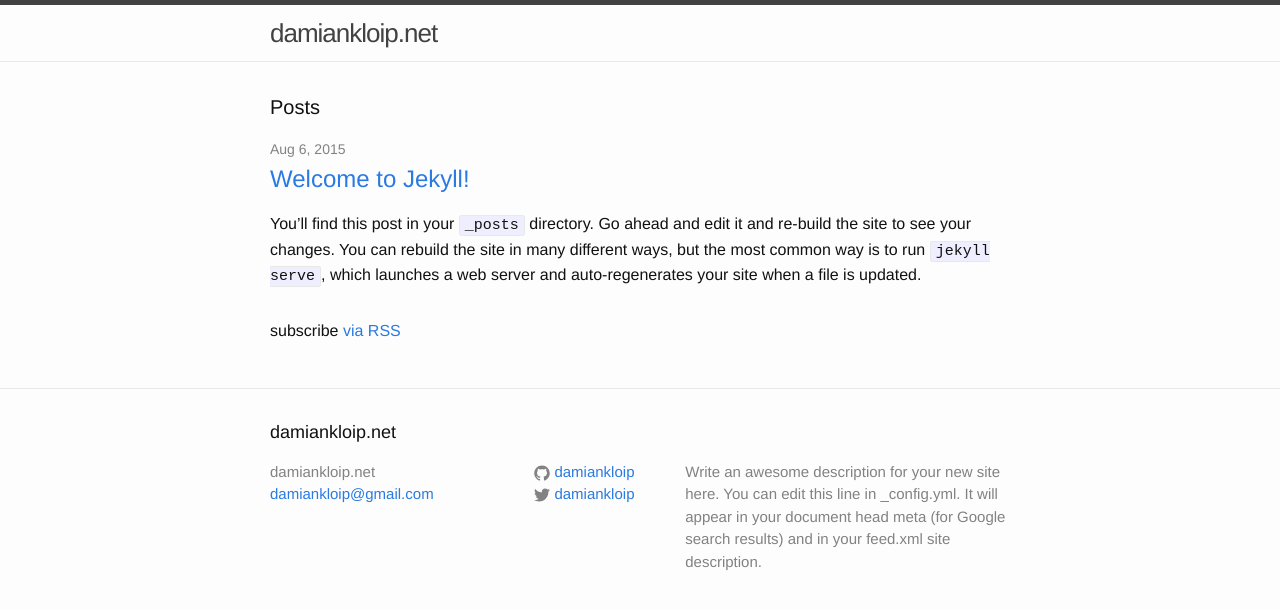
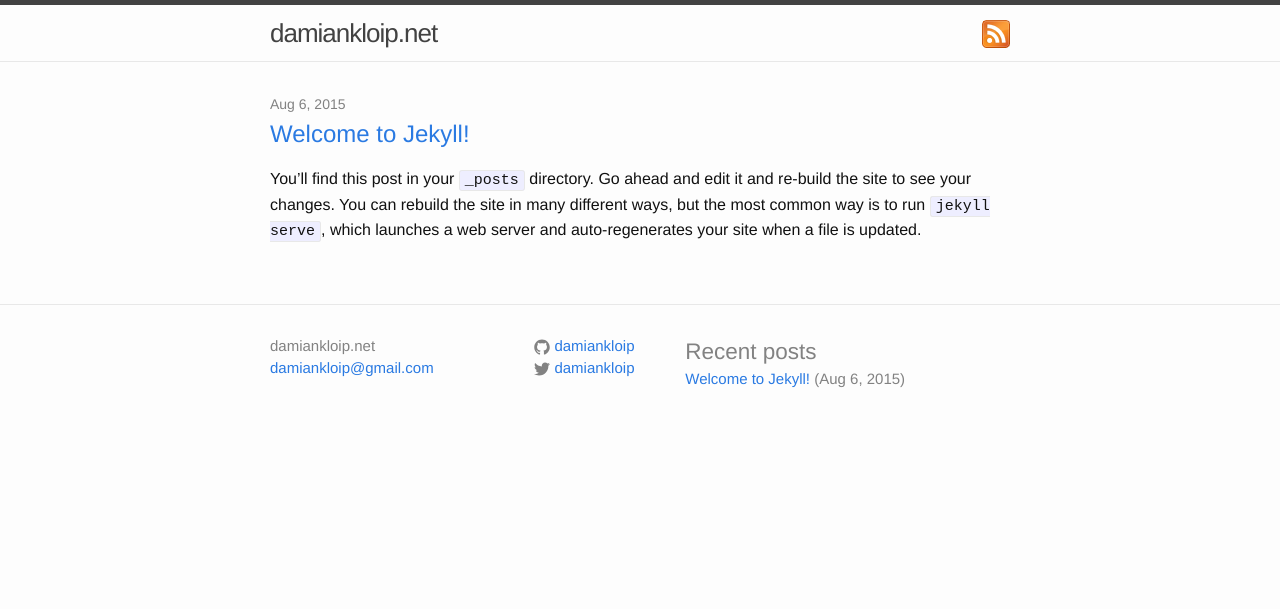
Before and after one commit to damiankloip/damiankloip.github.io, a Jekyll site: the page built from index.html, in a window 1280 px wide. Shown: the top 609 px of the page. Built offline with Jekyll 4.4.1, drawn with Linux system fonts in a browser that asks for light colours.

Commit message:
Added RSS icon, removed site title and description from footer, added recent posts to footer

```diff
--- a/_config.yml
+++ b/_config.yml
@@ -1,10 +1,7 @@
 # Site settings
 title: damiankloip.net
 email: damiankloip@gmail.com
-description: > # this means to ignore newlines until "baseurl:"
-  Write an awesome description for your new site here. You can edit this
-  line in _config.yml. It will appear in your document head meta (for
-  Google search results) and in your feed.xml site description.
+description:
 # the subpath of your site, e.g. /blog/
 baseurl: ""
 # the base hostname & protocol for your site
--- a/_includes/footer.html
+++ b/_includes/footer.html
@@ -1,8 +1,6 @@
 <footer class="site-footer">
 
   <div class="wrapper">
-
-    <h2 class="footer-heading">{{ site.title }}</h2>
 
     <div class="footer-col-wrapper">
       <div class="footer-col  footer-col-1">
@@ -46,7 +44,14 @@
       </div>
 
       <div class="footer-col  footer-col-3">
-        <p class="text">{{ site.description }}</p>
+        <div class="recent-posts">
+          <h2>Recent posts</h2>
+          <ul class="recent-post-list">
+            {% for post in site.posts limit:5 %}
+            <li><a href="{{ post.url | prepend: site.baseurl }}">{{ post.title }}</a> ({{ post.date | date: "%b %-d, %Y" }})</li>
+            {% endfor %}
+          </ul>
+        </div>
       </div>
     </div>
 
--- a/_includes/header.html
+++ b/_includes/header.html
@@ -1,26 +1,11 @@
 <header class="site-header">
 
   <div class="wrapper">
-
     <a class="site-title" href="{{ site.baseurl }}/">{{ site.title }}</a>
 
-    <nav class="site-nav">
-      <a href="#" class="menu-icon">
-        <svg viewBox="0 0 18 15">
-          <path fill="#424242" d="M18,1.484c0,0.82-0.665,1.484-1.484,1.484H1.484C0.665,2.969,0,2.304,0,1.484l0,0C0,0.665,0.665,0,1.484,0 h15.031C17.335,0,18,0.665,18,1.484L18,1.484z"/>
-          <path fill="#424242" d="M18,7.516C18,8.335,17.335,9,16.516,9H1.484C0.665,9,0,8.335,0,7.516l0,0c0-0.82,0.665-1.484,1.484-1.484 h15.031C17.335,6.031,18,6.696,18,7.516L18,7.516z"/>
-          <path fill="#424242" d="M18,13.516C18,14.335,17.335,15,16.516,15H1.484C0.665,15,0,14.335,0,13.516l0,0 c0-0.82,0.665-1.484,1.484-1.484h15.031C17.335,12.031,18,12.696,18,13.516L18,13.516z"/>
-        </svg>
-      </a>
-
-      <div class="trigger">
-        {% for page in site.pages %}
-          {% if page.title %}
-            <a class="page-link" href="{{ page.url | prepend: site.baseurl }}">{{ page.title }}</a>
-          {% endif %}
-        {% endfor %}
-      </div>
-    </nav>
+    <div class="rss-subscribe">
+      <a href="{{ "/feed.xml" | prepend: site.baseurl }}"><img src="{{ "/assets/feed-icon-medium.png" | prepend: site.baseurl }}"></a>
+    </div>
 
   </div>
 
--- a/_sass/_layout.scss
+++ b/_sass/_layout.scss
@@ -102,7 +102,8 @@
 }
 
 .contact-list,
-.social-media-list {
+.social-media-list,
+.recent-post-list {
     list-style: none;
     margin-left: 0;
 }
@@ -234,3 +235,12 @@
         }
     }
 }
+
+.site-header .rss-subscribe {
+    text-align: right;
+    line-height: 56px;
+}
+
+.recent-posts h2 {
+    margin-bottom: 0px;
+}
--- a/index.html
+++ b/index.html
@@ -3,8 +3,6 @@ layout: default
 ---
 
 <div class="home">
-
-  <h1 class="page-heading">Posts</h1>
 
   <ul class="post-list">
     {% for post in site.posts %}
@@ -19,6 +17,4 @@ layout: default
     {% endfor %}
   </ul>
 
-  <p class="rss-subscribe">subscribe <a href="{{ "/feed.xml" | prepend: site.baseurl }}">via RSS</a></p>
-
 </div>
```
Also changed, not shown: assets/feed-icon-medium.png (added), assets/feed-icon-smallpng.png (added), assets/rss.png (added).
